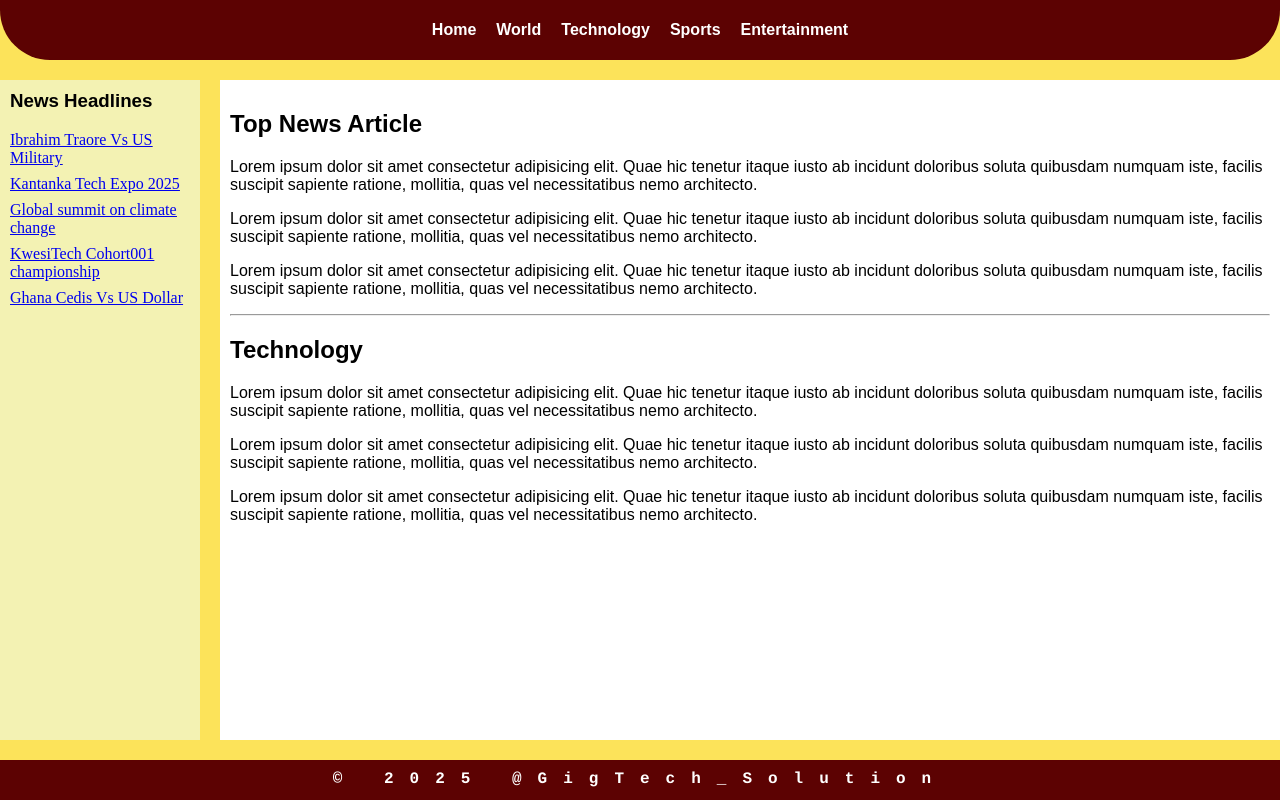
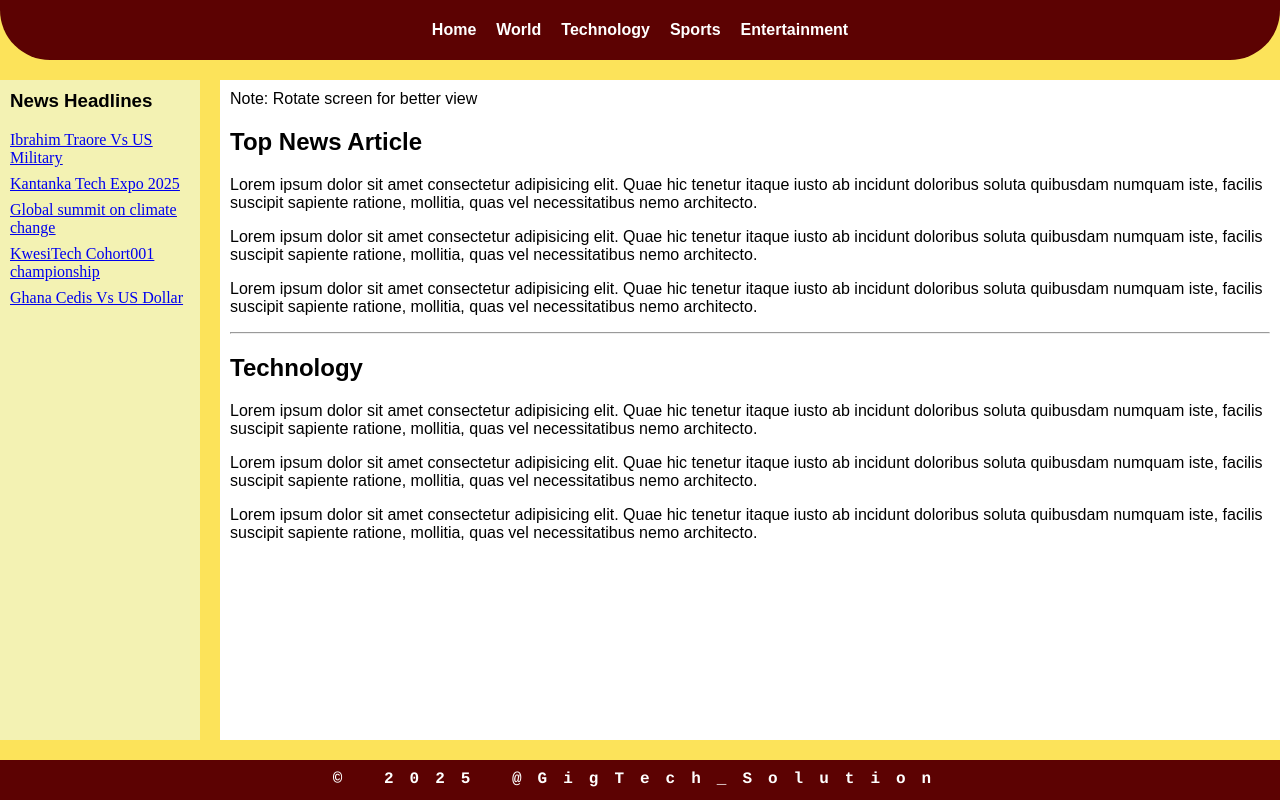
Before and after one commit to Ikefiifi1/day-12, a plain HTML site: page index.html in a window 1280 px wide. Drawn offline with Linux system fonts and the light colour scheme.

Commit message:
Update index.html

```diff
--- a/index.html
+++ b/index.html
@@ -30,6 +30,7 @@
       </ul>
     </div>
     <div class="main">
+      Note: Rotate screen for better view
       <h2>Top News Article</h2>
       <p>Lorem ipsum dolor sit amet consectetur adipisicing elit. Quae hic tenetur itaque iusto ab incidunt doloribus soluta quibusdam numquam iste, facilis suscipit sapiente ratione, mollitia, quas vel necessitatibus nemo architecto.</p>
       <p>Lorem ipsum dolor sit amet consectetur adipisicing elit. Quae hic tenetur itaque iusto ab incidunt doloribus soluta quibusdam numquam iste, facilis suscipit sapiente ratione, mollitia, quas vel necessitatibus nemo architecto.</p>
```
